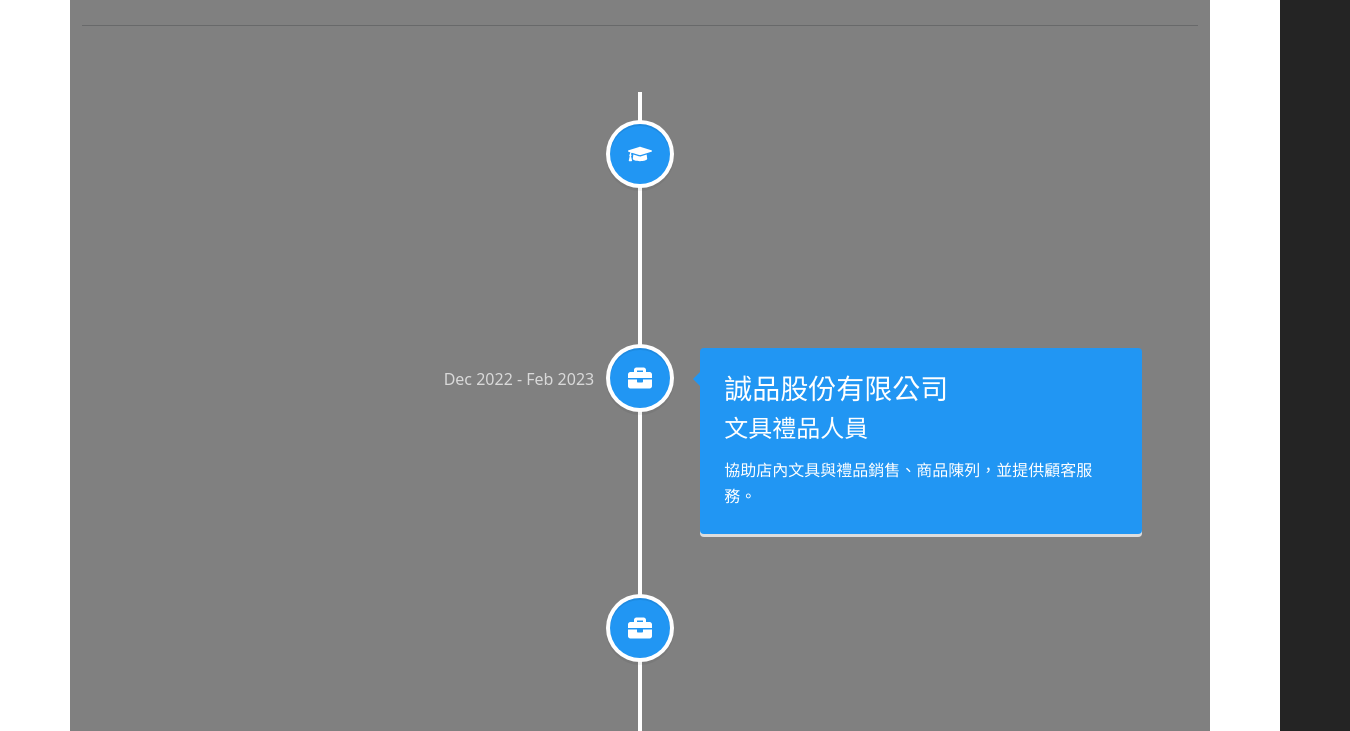
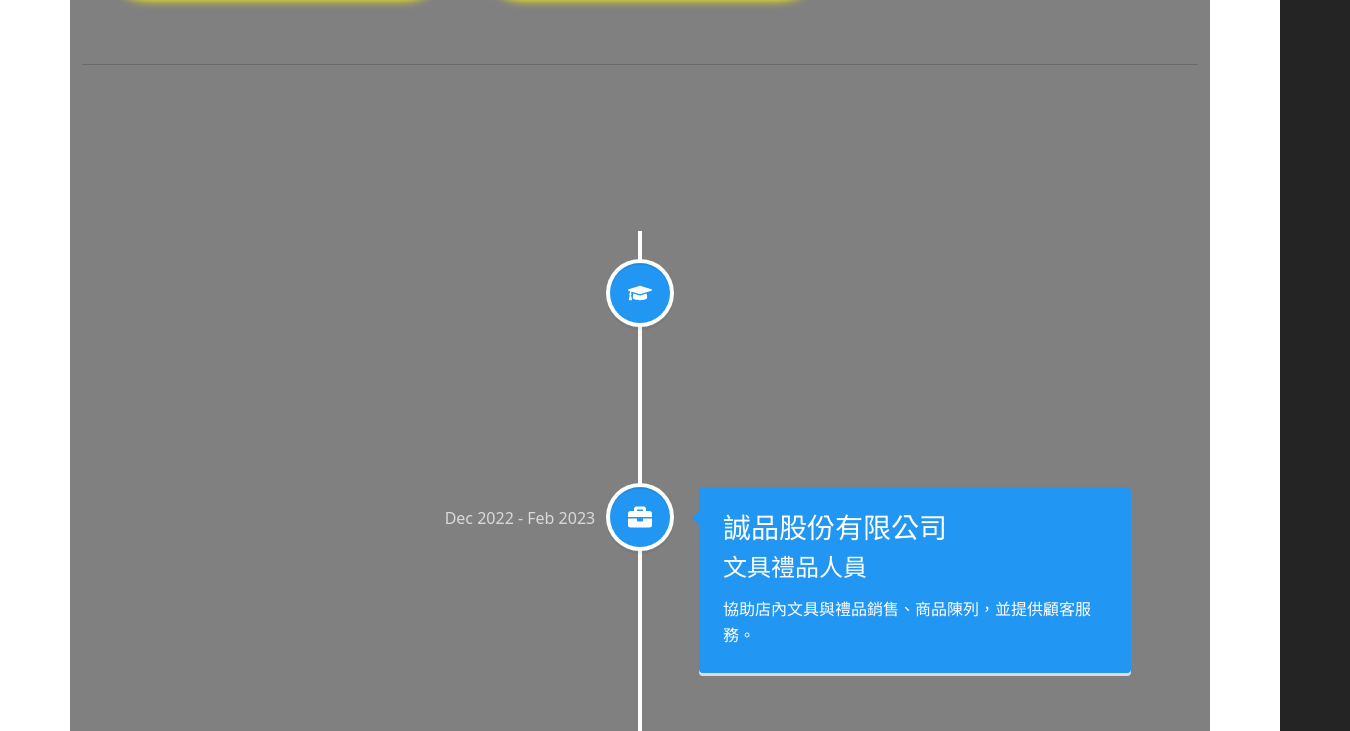
Before and after one commit to JOLIN-TSAI/JL-Resume, a React (Vite) app: page / in a window 1280 px wide. Shown: the part 837-1568 px from the top of the page, 1350 px wide, since content can reach past the window. Built offline with nearby package versions, Linux system fonts and the light colour scheme.

Commit message:
fix:修復Scroll位置不準確的問題

```diff
--- a/src/components/games/gameBox.module.scss
+++ b/src/components/games/gameBox.module.scss
@@ -1,7 +1,7 @@
 .all {
 	position: relative;
-	width: 400px;
-	height: 400px;
+	width: 300px;
+	height: 300px;
 	overflow: hidden;
 	border: 3px solid yellow;
 	.content {
--- a/src/components/header/header.module.scss
+++ b/src/components/header/header.module.scss
@@ -1,6 +1,7 @@
 .headerAll {
-	position: sticky;
+	position: fixed;
 	top: 0;
+	width: 100%;
 	z-index: 999;
 	display: flex;
 	padding: 0 50px;
--- a/src/pages/index.tsx
+++ b/src/pages/index.tsx
@@ -36,17 +36,23 @@
 					<InformationAddress />
 				</section>
 				<hr />
-				<section ref={sectionRefs[1]}>
+				<section
+					ref={sectionRefs[1]}
+					className={`${Sty.frontPage} container`}>
 					<ExperienceTimeline />
 				</section>
 
 				<hr />
-				<section ref={sectionRefs[2]}>
+				<section
+					ref={sectionRefs[2]}
+					className={`${Sty.frontPage} container`}>
 					<Project />
 				</section>
 
 				<hr />
-				<section ref={sectionRefs[3]}>
+				<section
+					ref={sectionRefs[3]}
+					className={`${Sty.frontPage} container`}>
 					<Games />
 				</section>
 			</div>
--- a/src/styles/index.module.scss
+++ b/src/styles/index.module.scss
@@ -11,4 +11,5 @@
 	flex-direction: row;
 	gap: 15px;
 	flex-wrap: wrap;
+	padding-top: 100px;
 }
```
